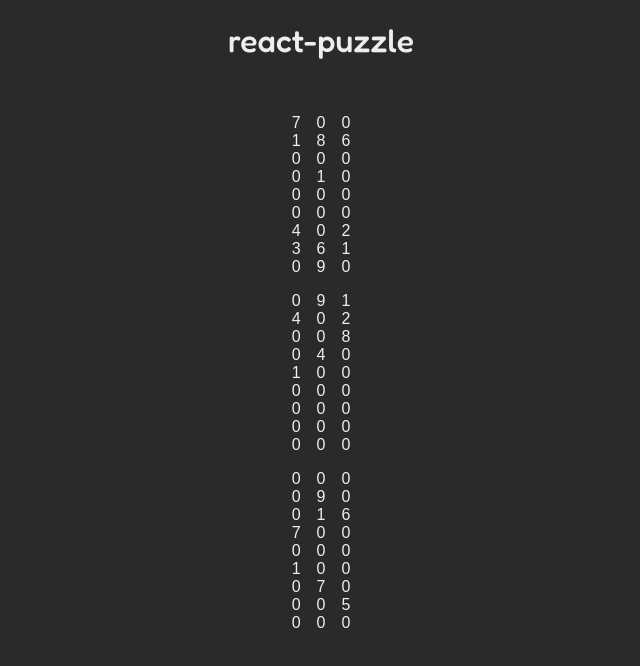
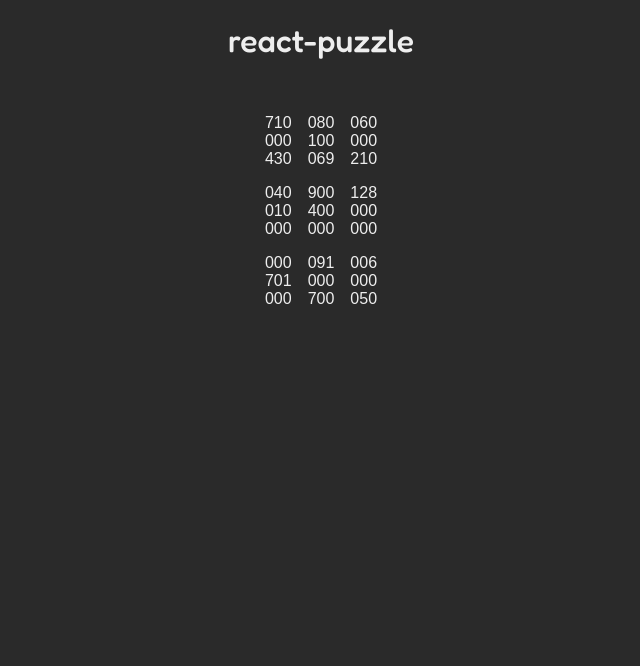
Before and after one commit to wizguin/react-puzzle, a React app: page / in a window 1280 px wide. Shown: the top 666 px of the page, without its empty margins (319-959 px from the left). Built offline with nearby package versions, Linux system fonts and the light colour scheme.

Commit message:
Add grid css to box

```diff
--- /dev/null
+++ b/src/components/puzzle/grid/box/Box.css
@@ -0,0 +1,4 @@
+.box {
+    display: grid;
+    grid-template-columns: repeat(3, 1fr);
+}
--- a/src/components/puzzle/grid/box/Box.tsx
+++ b/src/components/puzzle/grid/box/Box.tsx
@@ -1,3 +1,5 @@
+import './Box.css'
+
 import Cell from './cell/Cell'
 
 interface Props {
```
